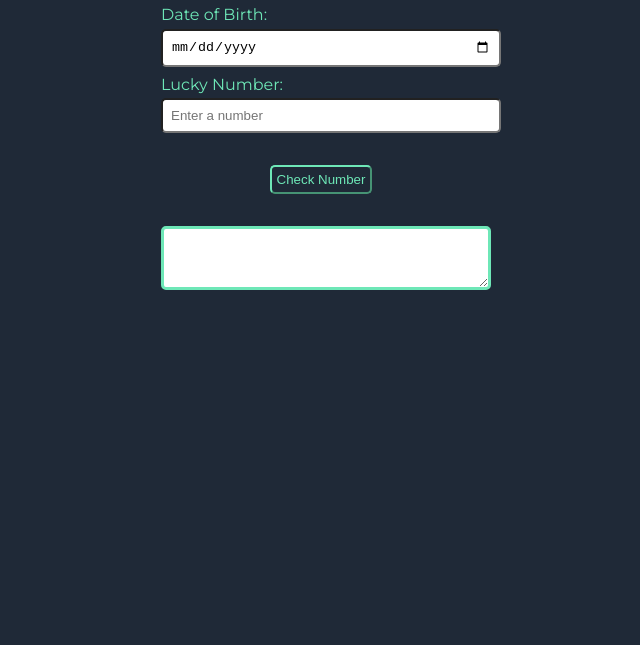
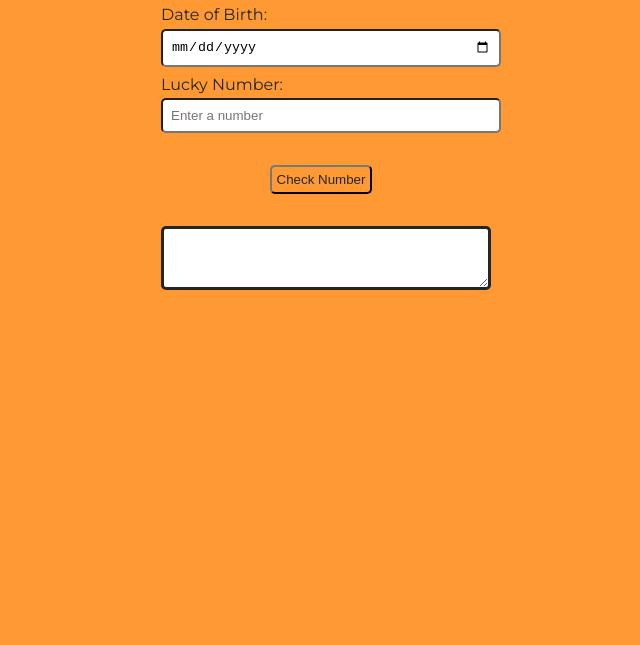
Before and after one commit to rahul31agrawal/Is-Your-Birthday-Lucky, a plain HTML site: page index.html in a window 1280 px wide. Shown: the part 155-800 px from the top of the page, without its empty margins (319-959 px from the left). Drawn offline with Linux system fonts and the light colour scheme.

Commit message:
styling-done

```diff
--- a/style.css
+++ b/style.css
@@ -1,8 +1,8 @@
 @import url('https://fonts.googleapis.com/css2?family=Montserrat&display=swap');
 
 body {
-  background-color: #1F2937;
-  color: #6EE7B7;
+  background-color: #ff9933;
+  color: #242625;
   font-family: 'Montserrat', sans-serif;
 }
 
@@ -41,7 +41,7 @@ input {
 #output-box {
   width: 100%;
   background-color: white;
-  border-color: #6EE7B7;
+  border-color: #242625;
   border-radius: 5px;
   border-width: medium;
   font-size: large;
@@ -50,13 +50,13 @@ input {
 #check-number {
   border-radius: 5px;
   background: transparent;
-  color: #6EE7B7;
-  border-color: #6EE7B7;
+  color: #242625;
+  border-color: #242625;
   padding: 0.3rem;
 }
 
 #check-number:hover {
-  background: #6EE7B7;
-  border-color: #6EE7B7;
-  color: #1F2937;
+  background: #242625;
+  border-color: #242625;
+  color: #242625;
 }
```
